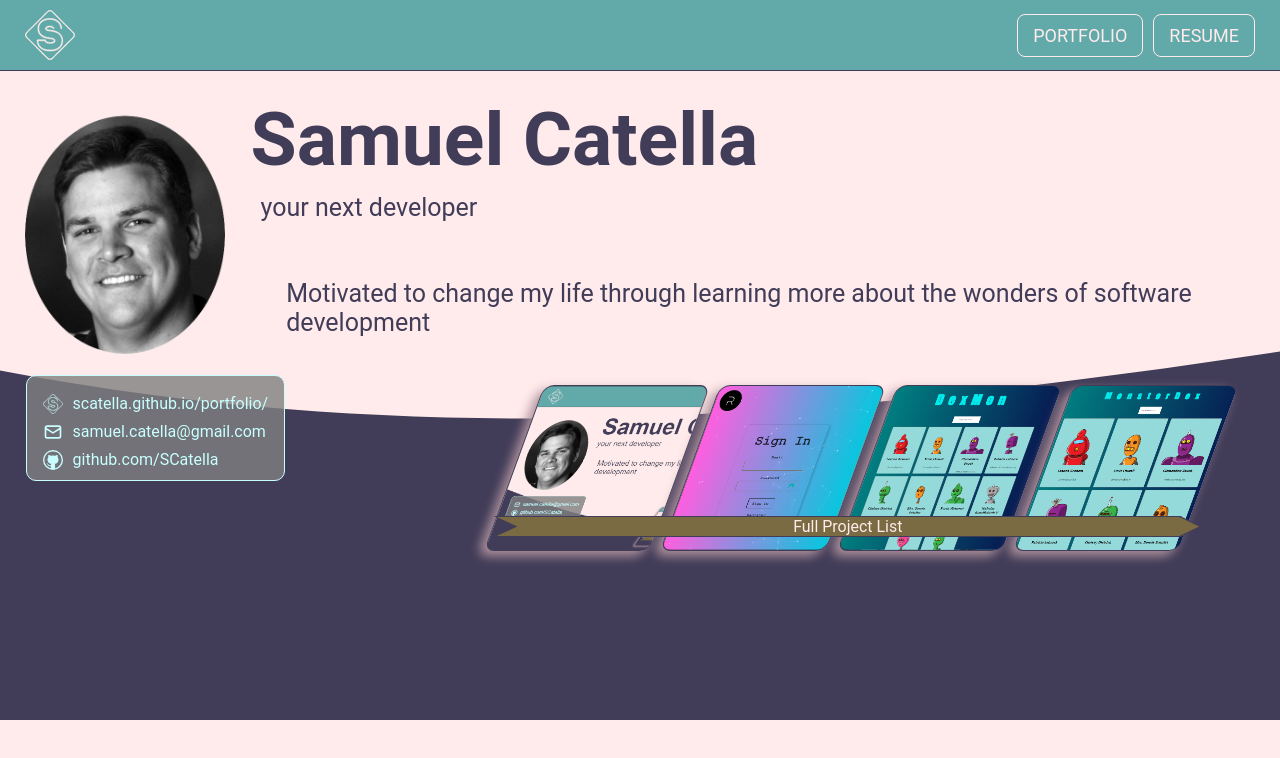
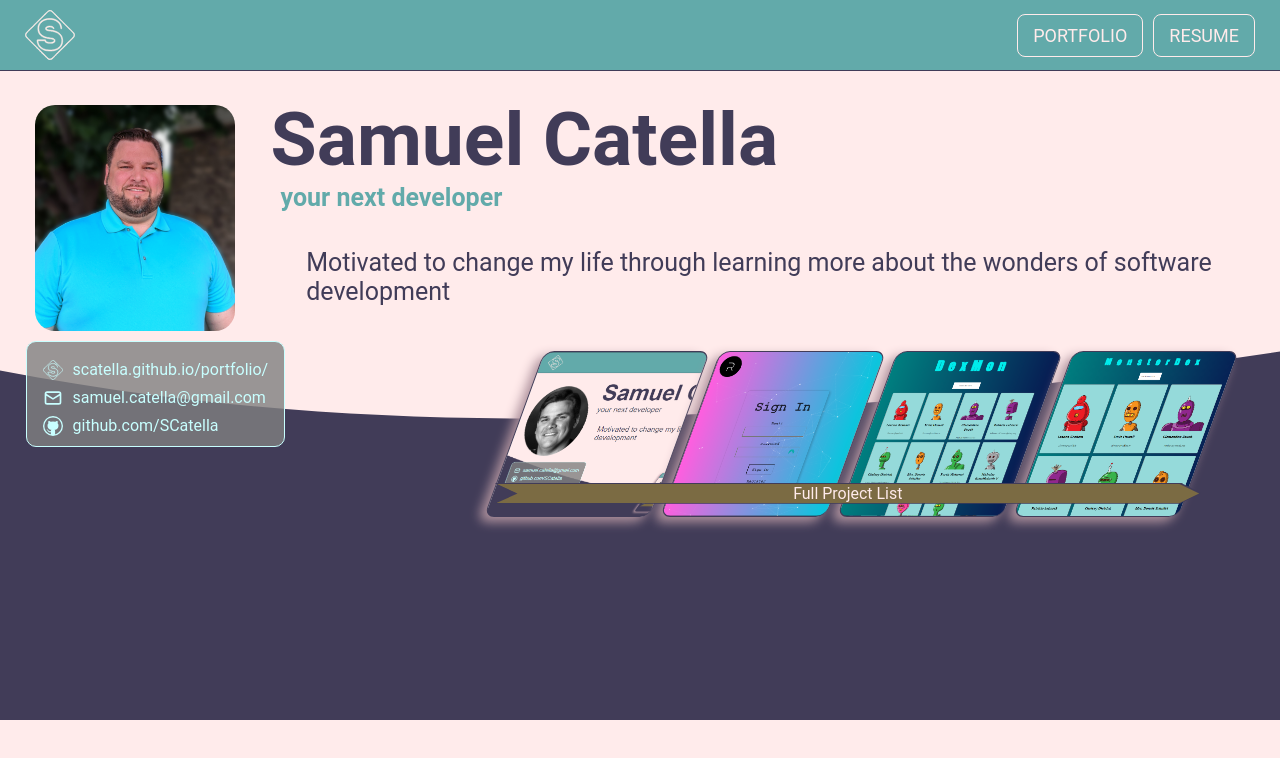
Before and after one commit to SCatella/portfolio, a React (Create React App) app: page / in a window 1280 px wide. Shown: the top 758 px of the page. Built offline with nearby package versions, Linux system fonts and the light colour scheme.

Commit message:
updated the profile picture to a more recent photo

```diff
--- a/src/App.js
+++ b/src/App.js
@@ -9,7 +9,7 @@ import Projects from './routes/projects/projects.component';
 import Resume from './routes/resume/resume.component';
 
 //Asset Imports
-import profilePicture from './assets/profile-oval.png';
+import profilePicture from './assets/profile_pic.png';
 import mail from './assets/mail.svg';
 import github from './assets/github.svg';
 import portfolio from './assets/portfolio.png';
--- a/src/routes/home/home.component.jsx
+++ b/src/routes/home/home.component.jsx
@@ -7,7 +7,6 @@ import PanelContainer from '../../components/panel-container/panel-container.com
 import Contact from '../resume/components/contact/contact.component';
 
 // Assets Imports
-import profilePicture from '../../assets/profile-oval.png';
 
 // Styles Imports
 import './home.styles.scss';
@@ -21,11 +20,11 @@ const Home = () => {
     <div className='home'>
       <div className='page'>
         <div className='profile'>
-          <img src={profilePicture} alt='' />
+          <img src={user.profileImage} alt='' />
           <div className='profile-info'>
             <div>
               <h1>Samuel Catella</h1>
-              <p>your next developer</p>
+              <h3>your next developer</h3>
             </div>
             <div className='profile-introduction'>
               <p>{user.statement}</p>
--- a/src/routes/home/home.styles.scss
+++ b/src/routes/home/home.styles.scss
@@ -21,10 +21,11 @@
       padding: 25px 25px 0px;
 
       img {
-        object-fit: contain;
-        width: 25vw;
-        min-width: 115px;
-        max-width: 200px;      }
+        object-fit: cover;
+        width: clamp(115px, 25vw, 200px);
+        margin: 10px;
+        border-radius: 20px;
+      }
 
       .profile-info {
         display: flex;
@@ -38,6 +39,12 @@
           color: $purple;
           font-size: clamp(30px, 6vw, 75px);
           margin: 0px;
+        }
+
+        h3 {
+          color: $blue;
+          font-size: clamp(12px, 2vw, 25px);
+          margin: 0px 10px;
         }
 
         p {
--- a/src/routes/resume/resume.component.scss
+++ b/src/routes/resume/resume.component.scss
@@ -45,8 +45,10 @@
       .profile-picture {
         display: flex;
         margin: auto;
+        margin-bottom: 25px;
         object-fit: cover;
         width: 150px;
+        border-radius: 20px;
       }
     }
 
```
Also changed, not shown: src/assets/profile-oval.png (deleted), src/assets/profile_pic.png (added).
